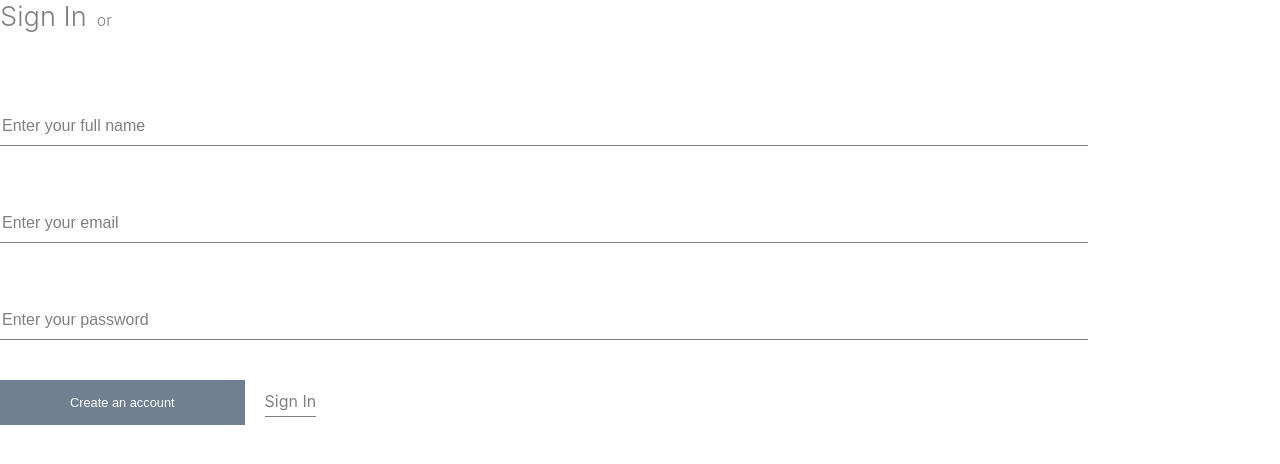
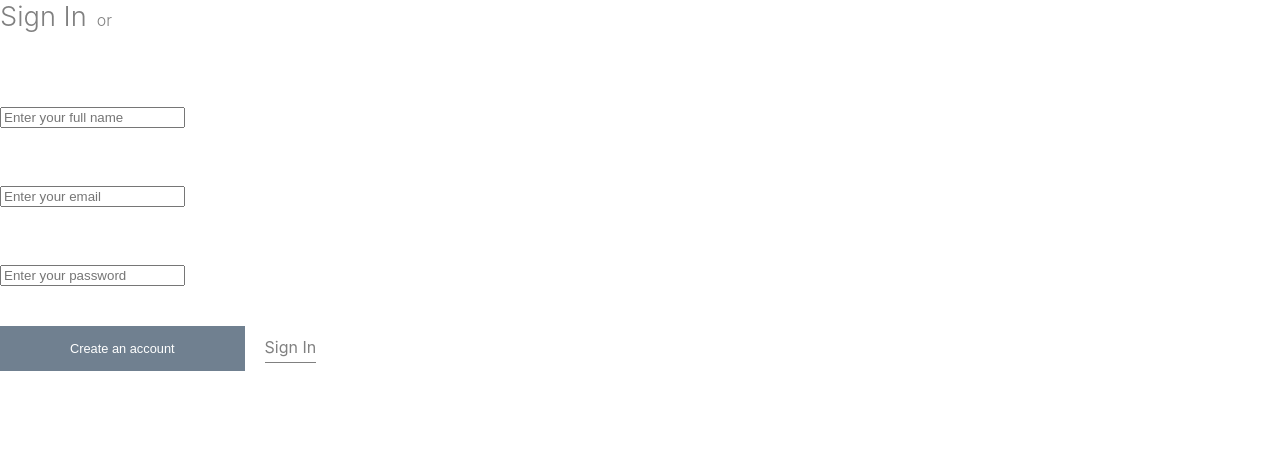
Before and after one commit to Buildweek-Minimalist-Homepage/FrontEnd, a React (Create React App) app in the folder client/: page /register in a window 1280 px wide. Shown: the top 464 px of the page. Built offline with nearby package versions, Linux system fonts and the light colour scheme.

Commit message:
added useAxiosAuth to signUpForm

```diff
--- a/client/src/components/SignInForm.js
+++ b/client/src/components/SignInForm.js
@@ -46,15 +46,15 @@ const SignInForm = ({history}) => {
 
 
       <div className="FormField">
-      <label htmlFor = "email" className="FormField__Label">Email</label>
+
       <input
         id = "email"
         name = "email"
         type = "email"
-        className="FormField__Input"
+        // className="FormField__Input"
         placeholder="Enter your email"
         value = {creds.email}
-        required onChange = {handleChange}/>
+        onChange = {handleChange}/>
         </div>
 
       <div className="FormField">
@@ -64,9 +64,9 @@ const SignInForm = ({history}) => {
         name = "password"
         type = "password"
         value = {creds.password}
-        className="FormField__Input"
+        // className="FormField__Input"
         placeholder="Enter your password"
-        required onChange = {handleChange}/>
+        onChange = {handleChange}/>
         </div>
 
 
--- a/client/src/components/SignUpForm.js
+++ b/client/src/components/SignUpForm.js
@@ -1,27 +1,42 @@
-import React, {useState} from 'react'
+import React, {useState, useEffect} from 'react'
 import { Link } from 'react-router-dom';
+import {axiosWithAuth} from '../utils/useAxiosAuth';
 
 
 
-const Form = props => {
 
+const Form = ({history}) => {
+  const [creds, setCreds] = useState({ name: '', email: '', password: ''});
 
+  const handleChange = e => {
+    setCreds({...creds, [e.target.name]: e.target.value});
+  }
 
-  const [name, setName] = useState('')
-  const [email, setEmail] = useState('')
-  const [password, setpassword] = useState('')
-  const   newForm = () => {
-    setName('');
-    setEmail('');
-    setpassword('');
-  }
+  const signup = e => {
+    e.preventDefault();
+    console.log(creds);
+    axiosWithAuth()
+      .post('/auth/register', creds)
+      .then(res => {
+        console.log(res.data);
+        history.push('/login');
+      })
+      .catch(err => console.error(err));
+  };
+
+  // const [name, setName] = useState('')
+  // const [email, setEmail] = useState('')
+  // const [password, setpassword] = useState('')
+  // const   newForm = () => {
+  //   setName('');
+  //   setEmail('');
+  //   setpassword('');
+  // }
 
 
   return(
 <div className="FormCenter">
-    <form onSubmit = {(event) => {
-      props.addMember (event, name, email, password)
-      newForm()}} className="FormFields">
+    <form onSubmit = {signup} className="FormFields">
 
 
 
@@ -32,8 +47,9 @@ const Form = props => {
         name = "name"
         type = "text"
         placeholder="Enter your full name"
-        className="FormField__Input"
-        required onChange = {(event) => setName(event.target.value)}/>
+        // className="FormField__Input"
+        value={creds.name}
+        required onChange = {handleChange}/>
         </div>
 
       <div className="FormField">
@@ -42,10 +58,10 @@ const Form = props => {
         id = "email"
         name = "email"
         type = "email"
-        className="FormField__Input"
+        // className="FormField__Input"
         placeholder="Enter your email"
-        value = {email}
-        required onChange = {(event) => setEmail(event.target.value)}/>
+        value = {creds.email}
+        required onChange = {handleChange}/>
         </div>
 
       <div className="FormField">
@@ -54,10 +70,10 @@ const Form = props => {
         id = "password"
         name = "password"
         type = "text"
-        value = {password}
-        className="FormField__Input"
+        value = {creds.password}
+        // className="FormField__Input"
         placeholder="Enter your password"
-        required onChange = {(event) => setpassword(event.target.value)}/>
+        required onChange = {handleChange}/>
         </div>
 
 
--- a/client/src/utils/useAxiosAuth.js
+++ b/client/src/utils/useAxiosAuth.js
@@ -4,7 +4,7 @@ export const axiosWithAuth = () => {
     const token = localStorage.getItem('token');
 
     return axios.create({
-        baseURL: '',
+        baseURL: 'https://minimalist-homepage.herokuapp.com/api',
         headers: {
             Authorization: token,
         },
```
